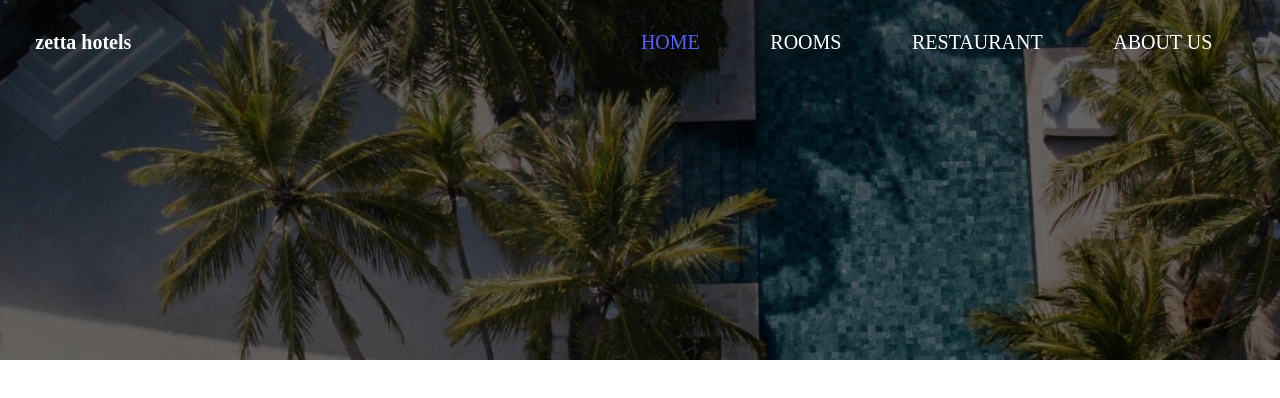
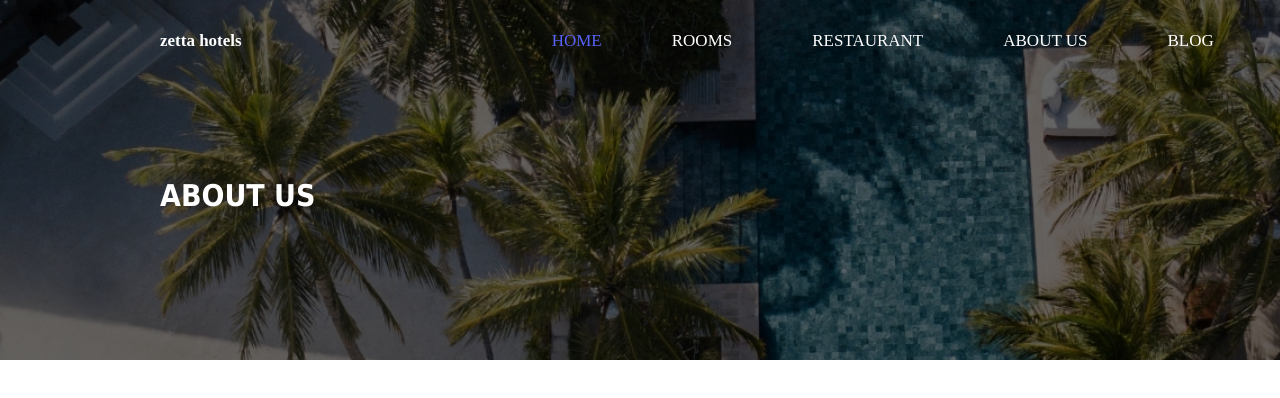
Before and after one commit to AnnaGigauri/midterm, a plain HTML site: page index.html in a window 1280 px wide. Shown: the top 398 px of the page. Drawn offline with Linux system fonts and the light colour scheme.

Commit message:
added header and background image

```diff
--- a/css/style.css
+++ b/css/style.css
@@ -1,4 +1,5 @@
 .bg-img{
+	display: flex;
 	background-image: url('../images/img.jpg');
 	height: 360px;
 	background-repeat: no-repeat;
@@ -7,6 +8,7 @@
 }
 ul{
 	display: flex;
+	flex-wrap: wrap;
 	justify-content: space-around;
 }
 li{
@@ -16,17 +18,36 @@ li{
 	font-family: raleway;
 	color: #fff;
 	font-weight: bold;
-	font-size: 20px;
-	margin-right: 439px;
-
+	font-size: 17px;
+    /*margin-left: 110px;*/
+    margin-right: 310px;
 }
 .nav2{
 	font-family: raleway;
 	color: #5863f8;
-	font-size: 20px;
+	font-size: 17px;
+	margin-right: 70px;
 }
 .nav{
 	font-family: raleway;
 	color: #fff;
-	font-size: 20px;
+	font-size: 17px;
+	margin-right: 80px;
 }
+.title{
+	position: relative;
+	height: 150px;
+	margin-top: 35px;
+	margin-left: 160px;
+}
+h1{
+	font-size: 30px;
+	font-family: tahoma;
+	color: #fff;
+	font-weight:900;
+}
+.child{
+	position: absolute;
+	width: 300px;
+	margin-top: 146px;
+}
--- a/index.html
+++ b/index.html
@@ -8,15 +8,20 @@
 </head>
 <body>
 	<div class="bg-img">
+		<div class="title">
+			<div class="child">
+				<h1 class="txt">ABOUT US</h1>
+			</div>
+		</div>
 		<header>
 		<div class="divnav">
 		    <nav>
 			    <ul>
 				    <li>
-					    <a class="nav1" href="index.html">zetta hotels</a>
+					    <a class="nav1" href="index.html" target="blank">zetta hotels</a>
 				    </li>
 				    <li>
-					    <a class="nav2" href="#">HOME</a>
+					    <a class="nav2" href="index.html" target="blank">HOME</a>
 				    </li>
 				    <li>
 					    <a class="nav" href="#">ROOMS</a>
@@ -36,7 +41,9 @@
 			    </ul>
 		   </nav>
 		</div>
-		</header>
 	</div>
+	<section>
+
+	</section>
 </body>
 </html>
```
